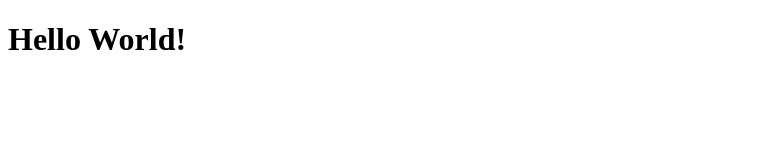
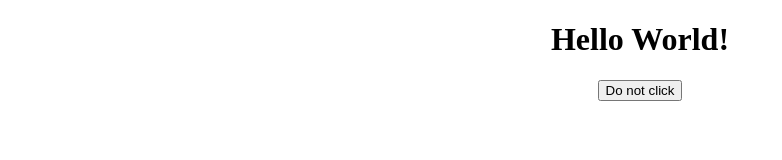
Before and after one commit to rishabhgupta-21/hello-world, a plain HTML site: page index.html in a window 1280 px wide. Shown: the whole page, without its empty margins (0-782 px from the left). Drawn offline with Linux system fonts and the light colour scheme.

Commit message:
added a button and centered everything

```diff
--- a/index.html
+++ b/index.html
@@ -6,10 +6,15 @@
     <meta http-equiv="X-UA-Compatible" content="IE=edge">
     <meta name="viewport" content="width=device-width, initial-scale=1.0">
     <title>Hello World</title>
+    <link rel="stylesheet" href="styles.css">
 </head>
 
 <body>
     <h1>Hello World!</h1>
+
+    <div>
+        <button>Do not click</button>
+    </div>
 </body>
 
 </html>
--- /dev/null
+++ b/styles.css
@@ -0,0 +1,8 @@
+h1 {
+    text-align: center;
+}
+
+div:nth-of-type(1) {
+    display: flex;
+    justify-content: center;
+}
```
